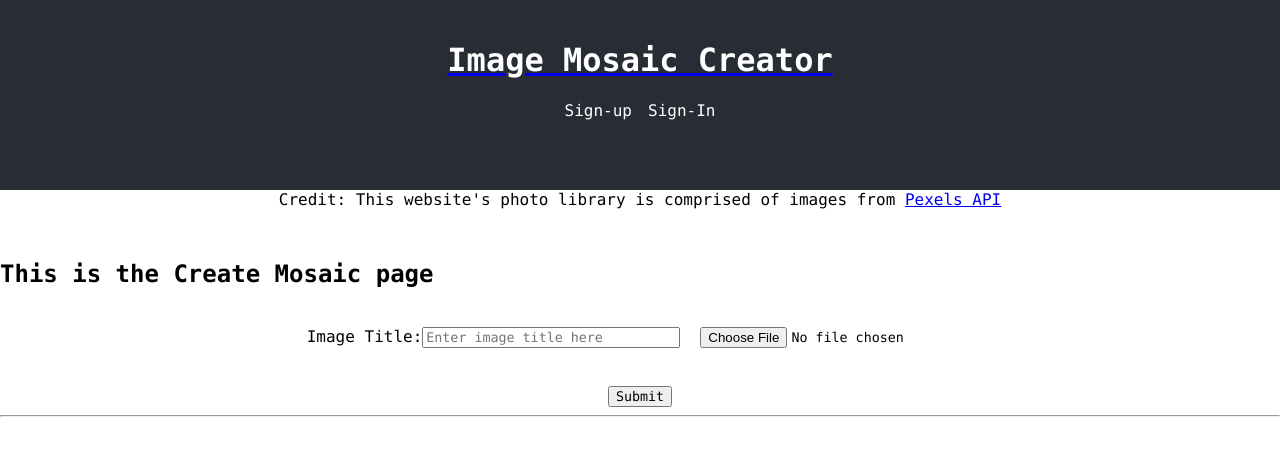
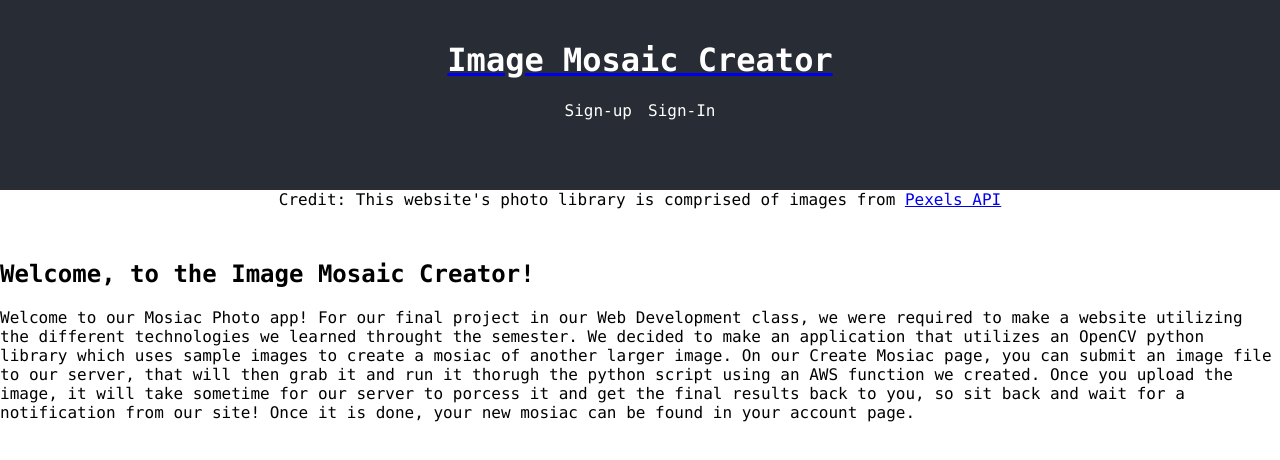
Before and after one commit to ryanperretta6/image-mosaic-website, a React (Create React App) app in the folder image-mosaic-app/: page / in a window 1280 px wide. Shown: the top 460 px of the page. Built offline with nearby package versions, Linux system fonts and the light colour scheme; no server answers; the HTML template or start-up script is replaced by a standard one; what pexels would draw is missing.

Commit message:
now shows the user the about component if they are not logged in instead of form

```diff
--- a/image-mosaic-app/src/components/CreateMosaic.js
+++ b/image-mosaic-app/src/components/CreateMosaic.js
@@ -1,12 +1,15 @@
-import React from "react";
+import React, { useContext } from "react";
 import "../App.css";
 import UploadFile from "./UploadFile";
+import { AuthContext } from "../firebase/Auth";
+import About from "./About";
 
 function CreateMosaic() {
+    const { currentUser } = useContext(AuthContext);
     return (
         <div>
-            <h2>This is the Create Mosaic page</h2>
-            <UploadFile />
+            <h2>Welcome, to the Image Mosaic Creator!</h2>
+            {currentUser === null ? <About /> : <UploadFile />}
         </div>
     );
 }
```
Also changed, not shown: image-mosaic-app/src/components/SignOut.js (+7 -7 lines).
